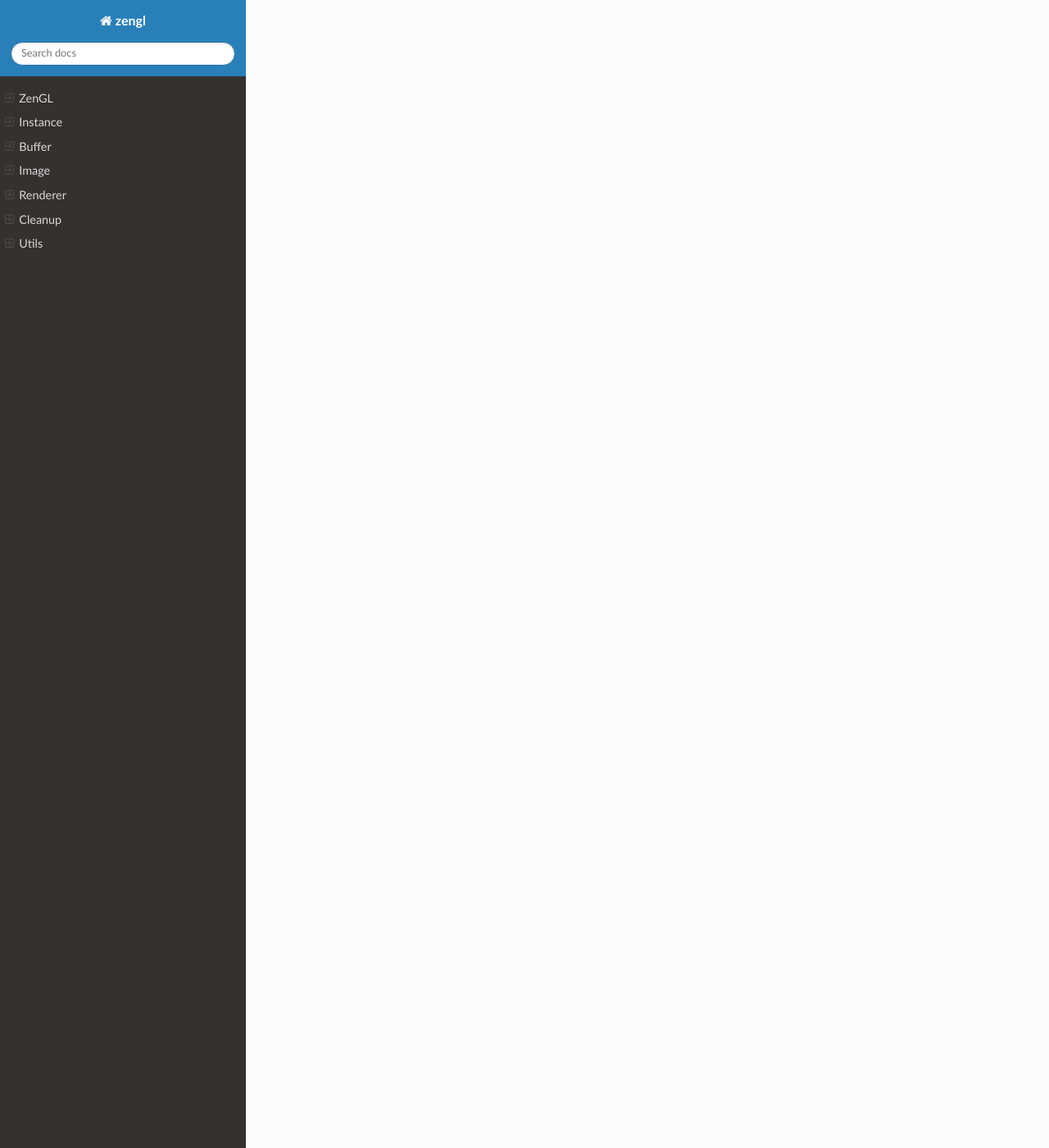
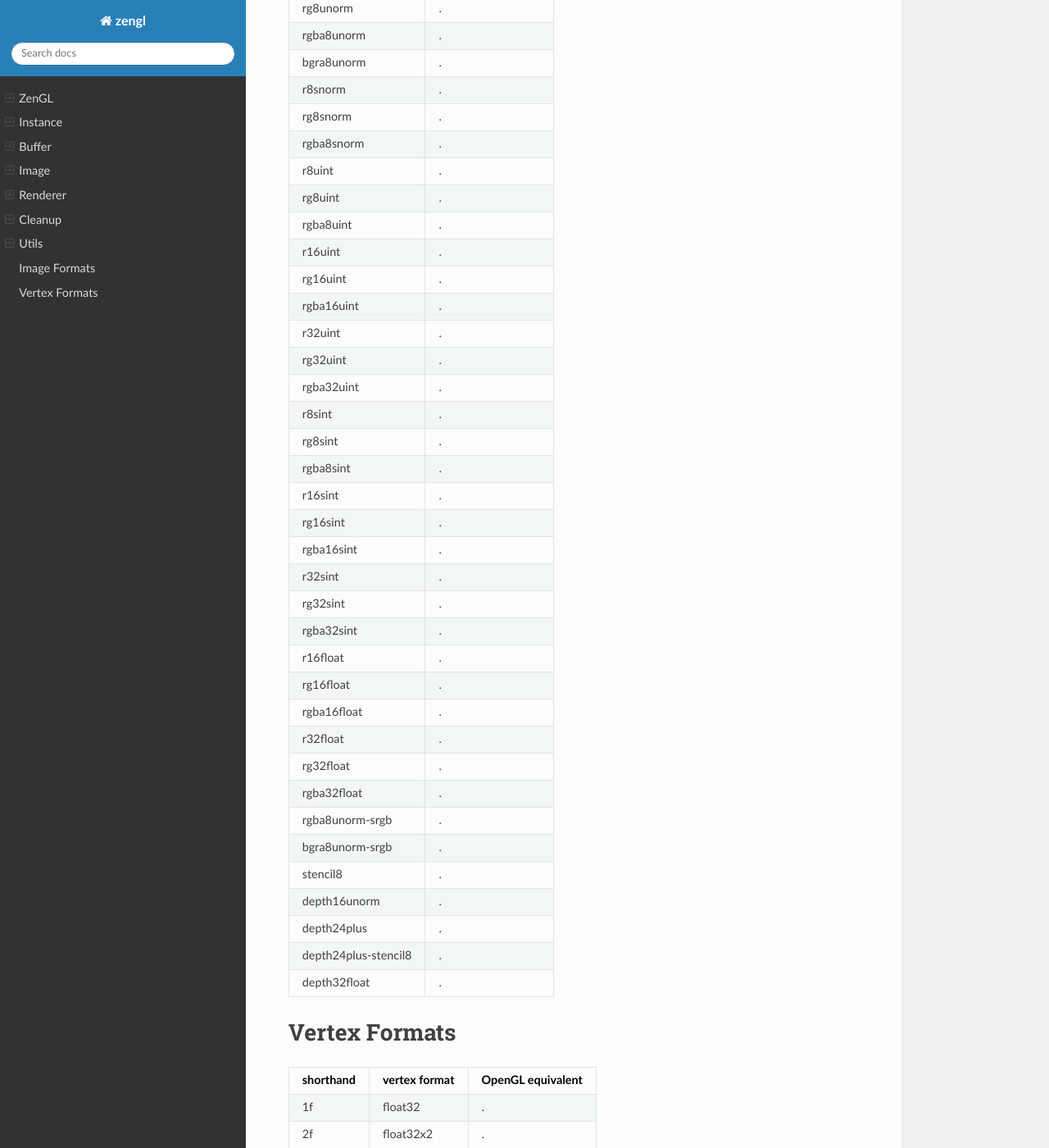
Before and after one commit to szabolcsdombi/zengl, a Sphinx documentation site: the page built from docs/index.rst, in a window 1280 px wide and 1400 px high, scrolled down 3621 px. Shown: the whole window at 82% size. Built offline with Sphinx 7.4.7 and the Read the Docs theme 2.0.0, drawn with Linux system fonts in a browser that asks for light colours; some of the changed text lies outside the part shown.

Commit message:
image and vertex formats

```diff
--- a/docs/index.rst
+++ b/docs/index.rst
@@ -143,3 +143,87 @@ Utils
 .. py:method:: zengl.bind(buffer: Buffer, layout: str, *attributes: Iterable[int]) -> List[VertexBufferBinding]
 
 .. py:method:: zengl.calcsize(layout: str) -> int
+
+Image Formats
+-------------
+
+==================== =================
+format               OpenGL equivalent
+==================== =================
+r8unorm              .
+rg8unorm             .
+rgba8unorm           .
+bgra8unorm           .
+r8snorm              .
+rg8snorm             .
+rgba8snorm           .
+r8uint               .
+rg8uint              .
+rgba8uint            .
+r16uint              .
+rg16uint             .
+rgba16uint           .
+r32uint              .
+rg32uint             .
+rgba32uint           .
+r8sint               .
+rg8sint              .
+rgba8sint            .
+r16sint              .
+rg16sint             .
+rgba16sint           .
+r32sint              .
+rg32sint             .
+rgba32sint           .
+r16float             .
+rg16float            .
+rgba16float          .
+r32float             .
+rg32float            .
+rgba32float          .
+rgba8unorm-srgb      .
+bgra8unorm-srgb      .
+stencil8             .
+depth16unorm         .
+depth24plus          .
+depth24plus-stencil8 .
+depth32float         .
+==================== =================
+
+Vertex Formats
+--------------
+
+========= ============= =================
+shorthand vertex format OpenGL equivalent
+========= ============= =================
+1f        float32       .
+2f        float32x2     .
+3f        float32x3     .
+4f        float32x4     .
+1u        uint32        .
+2u        uint32x2      .
+3u        uint32x3      .
+4u        uint32x4      .
+1i        sint32        .
+2i        sint32x2      .
+3i        sint32x3      .
+4i        sint32x4      .
+2u1       uint8x2       .
+4u1       uint8x4       .
+2i1       sint8x2       .
+4i1       sint8x4       .
+2h        float16x2     .
+4h        float16x4     .
+2nu1      unorm8x2      .
+4nu1      unorm8x4      .
+2ni1      snorm8x2      .
+4ni1      snorm8x4      .
+2u2       uint16x2      .
+4u2       uint16x4      .
+2i2       sint16x2      .
+4i2       sint16x4      .
+2nu2      unorm16x2     .
+4nu2      unorm16x4     .
+2ni2      snorm16x2     .
+4ni2      snorm16x4     .
+========= ============= =================
```
